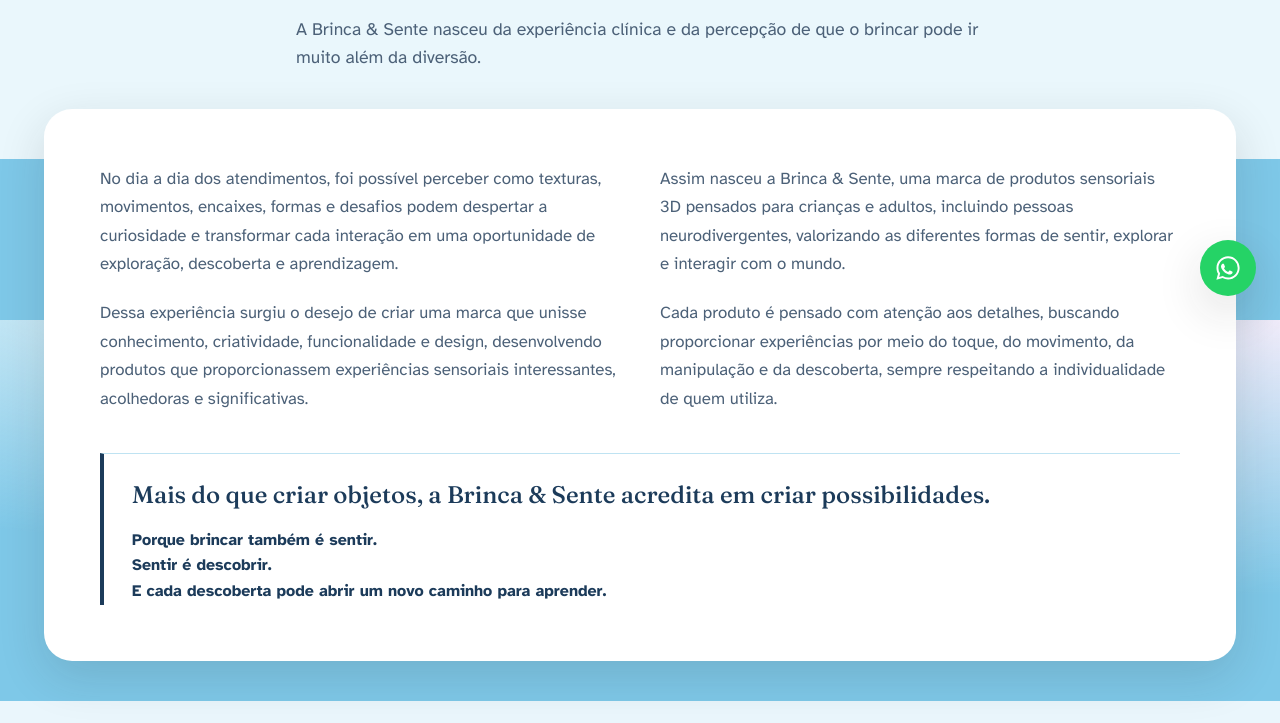
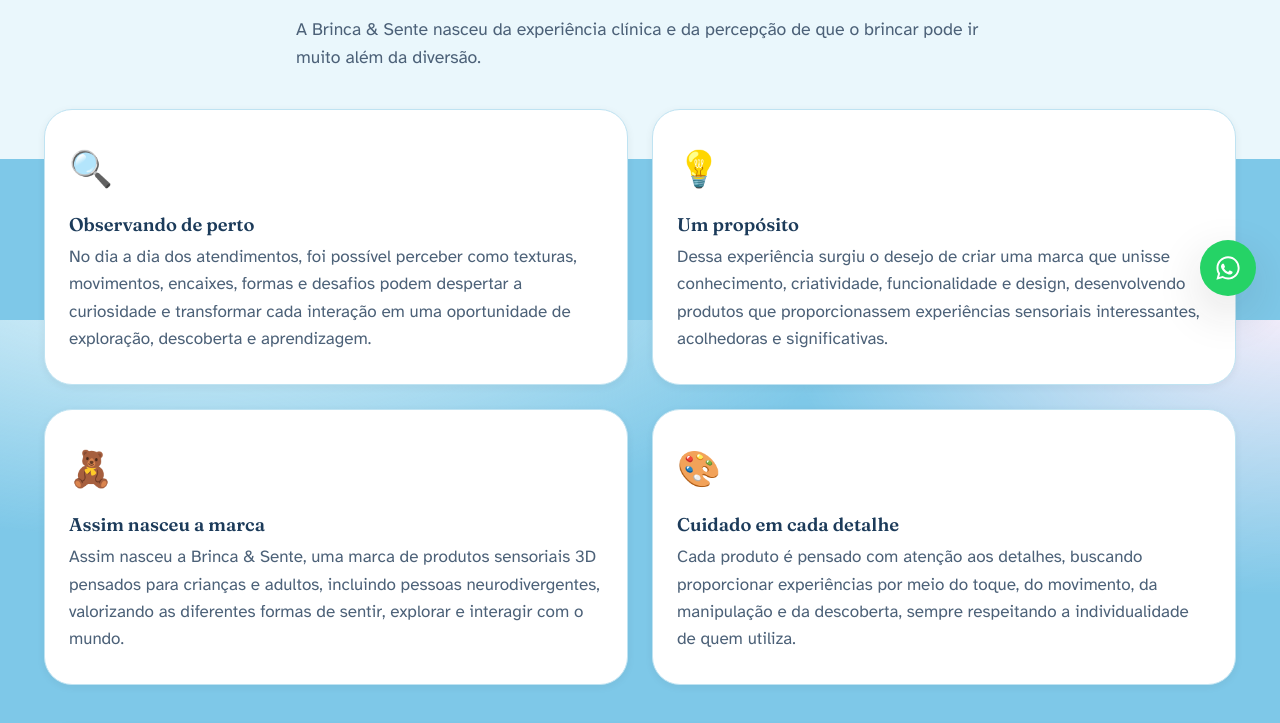
Before and after one commit to leozhxl/bincasente, a React (Vite) app: page /sobre in a window 1280 px wide. Shown: the part 480-1203 px from the top of the page. Built offline with nearby package versions, Linux system fonts and the light colour scheme.

Commit message:
Redesign About story section as a modern card grid
Replace the two-column text block with four icon cards matching the
"Como Funciona" style, and turn the pull-quote into its own highlighted
card instead of a plain left-border blockquote.

Co-Authored-By: Claude Sonnet 5 <noreply@anthropic.com>

```diff
--- a/src/pages/About.css
+++ b/src/pages/About.css
@@ -47,36 +47,64 @@
   z-index: 1;
 }
 
-.about-story-card {
+.how-grid {
+  display: grid;
+  grid-template-columns: repeat(3, 1fr);
+  gap: 24px;
+  margin-top: 32px;
+}
+
+.how-card {
+  position: relative;
+  padding: 32px 24px;
   background: var(--bg-elevated);
+  border: 1px solid var(--border);
   border-radius: var(--radius-lg);
-  box-shadow: var(--shadow-lg);
-  padding: clamp(32px, 5vw, 56px);
+  box-shadow: var(--shadow-sm);
+  transition: box-shadow 0.2s ease, transform 0.2s ease;
+}
+
+.how-card:hover {
+  box-shadow: var(--shadow-md);
+  transform: translateY(-3px);
+}
+
+.how-icon {
+  font-size: 2.2rem;
+  display: block;
+  margin-bottom: 16px;
+}
+
+.how-card h3 {
+  font-size: 1.15rem;
+  margin-bottom: 8px;
+}
+
+.how-card p {
+  color: var(--text-soft);
+  line-height: 1.6;
+  margin: 0;
 }
 
 .about-story-grid {
-  display: grid;
-  grid-template-columns: 1fr 1fr;
-  gap: 40px;
-  margin-bottom: 40px;
-}
-
-.about-story-col p {
-  font-size: 1.05rem;
-  line-height: 1.7;
-  color: var(--text-soft);
-  margin: 0 0 20px;
-}
-
-.about-story-col p:last-child {
-  margin-bottom: 0;
+  grid-template-columns: repeat(2, 1fr);
+  margin-top: 0;
 }
 
 .about-pullquote {
-  margin: 0;
+  margin: 40px 0 0;
   padding: 24px 0 0 28px;
   border-top: 1px solid var(--border);
   border-left: 4px solid var(--brand);
+}
+
+.about-pullquote-card {
+  padding: clamp(28px, 4vw, 44px);
+  background: var(--bg-elevated);
+  border: 1px solid var(--border);
+  border-left: 4px solid var(--brand);
+  border-radius: var(--radius-lg);
+  box-shadow: var(--shadow-sm);
 }
 
 .about-pullquote p {
@@ -107,8 +135,8 @@
 }
 
 @media (max-width: 800px) {
-  .about-story-grid {
+  .how-grid {
     grid-template-columns: 1fr;
-    gap: 8px;
+    gap: 16px;
   }
 }
--- a/src/pages/About.jsx
+++ b/src/pages/About.jsx
@@ -16,26 +16,37 @@ export default function About() {
 
       <section className="section about-story-section">
         <div className="container">
-          <div className="about-story-card">
-            <div className="about-story-grid">
-              <div className="about-story-col">
+          <div className="how-grid about-story-grid">
+            <div className="how-card">
+              <span className="how-icon" aria-hidden="true">🔍</span>
+              <h3>Observando de perto</h3>
               <p>
                 No dia a dia dos atendimentos, foi possível perceber como texturas, movimentos, encaixes,
                 formas e desafios podem despertar a curiosidade e transformar cada interação em uma
                 oportunidade de exploração, descoberta e aprendizagem.
               </p>
+            </div>
+            <div className="how-card">
+              <span className="how-icon" aria-hidden="true">💡</span>
+              <h3>Um propósito</h3>
               <p>
                 Dessa experiência surgiu o desejo de criar uma marca que unisse conhecimento, criatividade,
                 funcionalidade e design, desenvolvendo produtos que proporcionassem experiências sensoriais
                 interessantes, acolhedoras e significativas.
               </p>
             </div>
-              <div className="about-story-col">
+            <div className="how-card">
+              <span className="how-icon" aria-hidden="true">🧸</span>
+              <h3>Assim nasceu a marca</h3>
               <p>
                 Assim nasceu a Brinca &amp; Sente, uma marca de produtos sensoriais 3D pensados para
                 crianças e adultos, incluindo pessoas neurodivergentes, valorizando as diferentes formas de
                 sentir, explorar e interagir com o mundo.
               </p>
+            </div>
+            <div className="how-card">
+              <span className="how-icon" aria-hidden="true">🎨</span>
+              <h3>Cuidado em cada detalhe</h3>
               <p>
                 Cada produto é pensado com atenção aos detalhes, buscando proporcionar experiências por
                 meio do toque, do movimento, da manipulação e da descoberta, sempre respeitando a
@@ -44,7 +55,7 @@ export default function About() {
             </div>
           </div>
 
-            <blockquote className="about-pullquote">
+          <blockquote className="about-pullquote about-pullquote-card">
             <p>Mais do que criar objetos, a Brinca &amp; Sente acredita em criar possibilidades.</p>
             <footer>
               Porque brincar também é sentir.<br />
@@ -52,7 +63,6 @@ export default function About() {
               E cada descoberta pode abrir um novo caminho para aprender.
             </footer>
           </blockquote>
-          </div>
         </div>
       </section>
 
```
Lines whose indentation alone changed are shown as unchanged.
